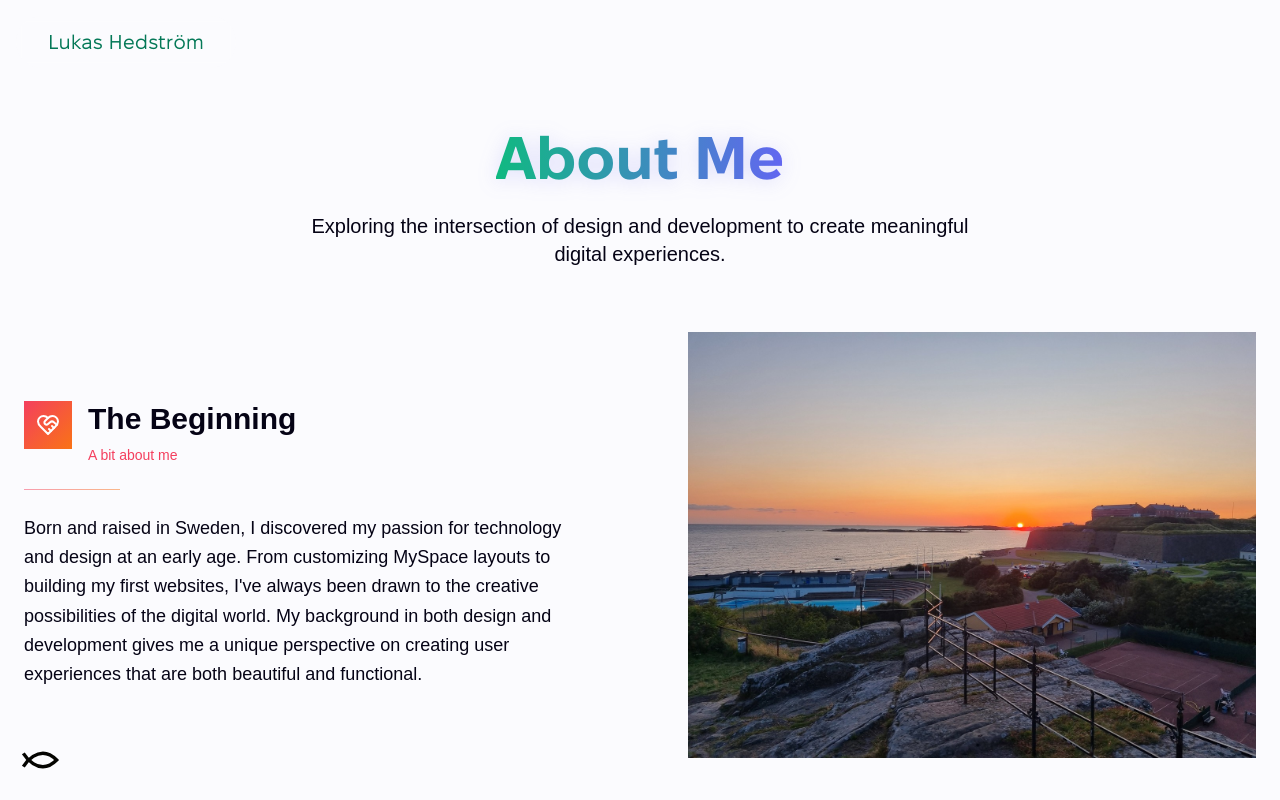
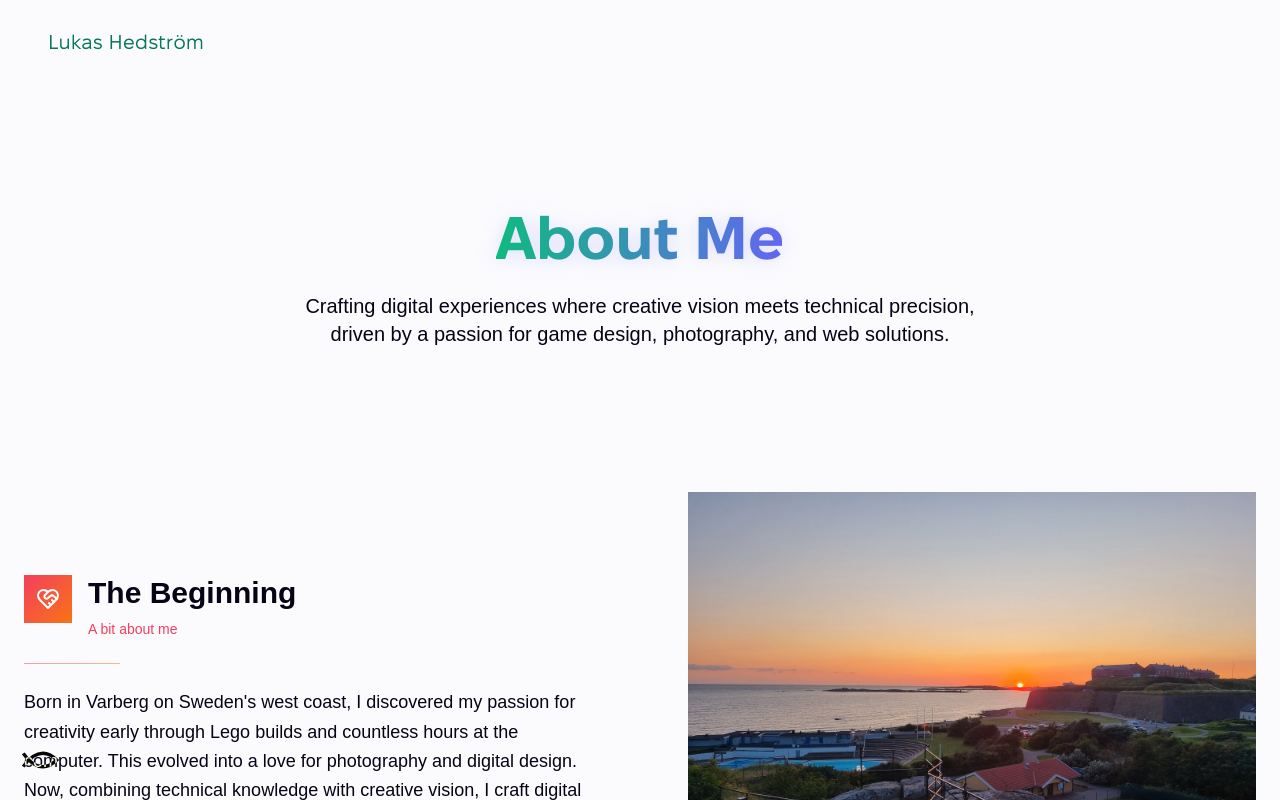
Before and after one commit to RezynEUW/nextportfolio, a Next.js app: page /about in a window 1280 px wide. Shown: the top 800 px of the page. Built offline with nearby package versions, Linux system fonts and the light colour scheme; a web font is replaced by a local one.

Commit message:
About done

```diff
--- a/src/app/about/page.tsx
+++ b/src/app/about/page.tsx
@@ -27,7 +27,7 @@ const sections: Section[] = [
     title: "The Beginning",
     subtitle: "A bit about me",
     icon: HeartHandshake,
-    content: "Born and raised in Sweden, I discovered my passion for technology and design at an early age. From customizing MySpace layouts to building my first websites, I've always been drawn to the creative possibilities of the digital world. My background in both design and development gives me a unique perspective on creating user experiences that are both beautiful and functional.",
+    content: "Born in Varberg on Sweden's west coast, I discovered my passion for creativity early through Lego builds and countless hours at the computer. This evolved into a love for photography and digital design. Now, combining technical knowledge with creative vision, I craft digital experiences that seamlessly blend beauty with function.",
     imageSrc: "/images/1.jpg",
     imageAlt: "Personal journey illustration",
     gradient: "from-rose-500 to-orange-500",
@@ -38,7 +38,7 @@ const sections: Section[] = [
     title: "The Background",
     subtitle: "Education & Experience",
     icon: GraduationCap,
-    content: "Currently pursuing my Master's in Computer Science, I combine academic rigor with practical experience. Through internships and personal projects, I've had the opportunity to work with diverse teams and technologies. Each experience has shaped my understanding of what makes great software and how to build it.",
+    content: "At Umeå University, I'm pursuing my M.Sc. in Interaction Technology & Design, blending academic theory with hands-on practice. Through collaborative coursework and personal projects, I've developed both teamwork skills and individual craftsmanship, shaping my approach to building thoughtful, user-centered solutions. I'm very socially driven, which makes me often considered cheerful and chatty by my peers.",
     imageSrc: "/images/2.jpg",
     imageAlt: "Education background",
     gradient: "from-orange-500 to-amber-500",
@@ -49,7 +49,7 @@ const sections: Section[] = [
     title: "The Journey",
     subtitle: "Where it all began",
     icon: Rocket,
-    content: "My journey into web development started with a simple curiosity about how websites work. What began as tinkering with HTML and CSS evolved into a deep passion for creating seamless digital experiences. Through years of learning and hands-on projects, I've developed a keen eye for both aesthetic appeal and technical functionality.",
+    content: "My journey into development grew from curiosity about both web and game creation. What started with HTML and CSS evolved alongside interests in game modification and development. Through years of hands-on projects, I've cultivated an approach that balances technical functionality with compelling design.",
     imageSrc: "/images/3.jpg",
     imageAlt: "Journey illustration",
     gradient: "from-emerald-500 to-teal-500",
@@ -60,7 +60,7 @@ const sections: Section[] = [
     title: "The Approach",
     subtitle: "How I work",
     icon: Coffee,
-    content: "I believe in the power of iterative development and continuous learning. Every project starts with thorough research and planning, followed by rapid prototyping and refinement. I focus on creating scalable, maintainable solutions that not only look great but perform excellently across all devices.",
+    content: "I believe in the power of iterative development and continuous learning. Every project starts with research and planning, followed by rapid prototyping and refinement. I focus on creating scalable, maintainable solutions that not only look great but perform excellently across all devices. Even if I sometimes end up in the deep end, it works out!",
     imageSrc: "/images/7.jpg",
     imageAlt: "Work process illustration",
     gradient: "from-teal-500 to-cyan-500",
@@ -71,7 +71,7 @@ const sections: Section[] = [
     title: "The Learning",
     subtitle: "Never stop growing",
     icon: BookOpen,
-    content: "Beyond coding, I'm passionate about continuous learning and personal growth. I actively participate in tech communities, contribute to open-source projects, and stay updated with the latest industry trends. I believe that the best developers are those who never stop being students of their craft.",
+    content: "Beyond coding, I'm passionate about continuous learning and personal growth. I actively participate in tech communities, contribute to modding projects, and stay updated with the latest industry trends especially regarding AI. I believe that the best developers are those who never stop being students of their craft, and keeping up with the times is essential. I truly believe in learn by doing, and seeing!",
     imageSrc: "/images/4.jpg",
     imageAlt: "Learning journey",
     gradient: "from-cyan-500 to-blue-500",
@@ -82,7 +82,7 @@ const sections: Section[] = [
     title: "The Stack",
     subtitle: "Tools of choice",
     icon: Code2,
-    content: "My technical toolkit is built around modern web technologies. I specialize in React and Next.js for frontend development, enhanced by Tailwind CSS for styling. I'm experienced with various state management solutions and building responsive, accessible interfaces that deliver exceptional user experiences.",
+    content: "My technical toolkit is built around modern web technologies. I currently specialize in React and Next.js for frontend development, enhanced by Tailwind CSS for styling. I'm experienced with various state management solutions and building responsive, accessible interfaces that deliver sustainable user experiences.",
     imageSrc: "/images/6.jpg",
     imageAlt: "Technology stack illustration",
     gradient: "from-blue-500 to-indigo-500",
@@ -93,7 +93,7 @@ const sections: Section[] = [
     title: "The Vision",
     subtitle: "Looking forward",
     icon: Globe,
-    content: "Looking ahead, I'm excited about the evolving landscape of web development. I'm particularly interested in exploring the intersection of design and functionality, creating interfaces that are not just beautiful but intuitive and accessible to all users. I'm always eager to learn new technologies and methodologies that can enhance the user experience.",
+    content: "Looking ahead, I'm excited about the evolving landscape of web development. I'm particularly interested in exploring the intersection of design and functionality, creating interfaces that are not just beautiful but intuitive and accessible to all users. I'm always eager to learn new technologies and methodologies that can enhance the user experience, so feel free to give suggestions to broaden my skill set!",
     imageSrc: "/images/5.jpg",
     imageAlt: "Future vision illustration",
     gradient: "from-indigo-500 to-violet-500",
@@ -149,14 +149,14 @@ export default function Page() {
     <main className="min-h-screen bg-background">
       {/* Hero Section */}
       <div className="pt-32 pb-16 px-4 sm:px-6">
-        <div className="max-w-4xl mx-auto text-center">
+        <div className="max-w-4xl py-20 mx-auto text-center">
           <h1 className="text-4xl sm:text-5xl md:text-6xl font-display font-bold mb-6">
             <span className="bg-gradient-to-r from-emerald-500 to-indigo-500 text-transparent bg-clip-text relative z-10 drop-shadow-[0_2px_10px_rgba(99,102,241,0.2)]">
               About Me
             </span>
           </h1>
           <p className="text-lg sm:text-xl text-foreground/60 max-w-2xl mx-auto">
-            Exploring the intersection of design and development to create meaningful digital experiences.
+          Crafting digital experiences where creative vision meets technical precision, driven by a passion for game design, photography, and web solutions.
           </p>
         </div>
       </div>
--- a/src/app/components/AboutSection.tsx
+++ b/src/app/components/AboutSection.tsx
@@ -154,8 +154,8 @@ export default function AboutSection() {
             </span>
           </h2>
           <p className="text-xl font-serif text-foreground/60 max-w-3xl mx-auto">
-            I&apos;ve always been fascinated by the intersection of design and development.
-            Here&apos;s how I bring both worlds together.
+            I&apos;m currently finishing a Master of Science degree in Interaction Technology & Design.
+            I&apos;ve always been fascinated by the intersection of design and development, and here&apos;s how I bring both worlds together.
           </p>
         </div>
 
```
